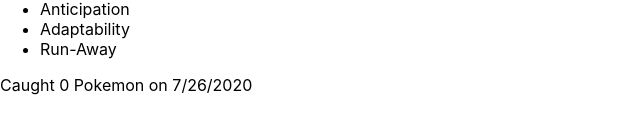
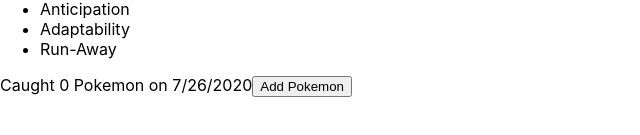
Before and after one commit to dreamycodex/pokedex, a React (Create React App) app: page / in a window 1280 px wide. Shown: the part 439-574 px from the top of the page, without its empty margins (0-640 px from the left). Built offline with nearby package versions, Linux system fonts and the light colour scheme; the HTML template or start-up script is replaced by a standard one.

Commit message:
Completed Ex C and D

```diff
--- a/src/CaughtPokemon.js
+++ b/src/CaughtPokemon.js
@@ -1,8 +1,20 @@
-import React from "react";
+import React, { useState } from "react";
 
 const CaughtPokemon = (props) => {
   console.log(props);
-  return <p>Caught 0 Pokemon on {props.date}</p>;
+  const [totalCaught, setTotalCaught] = useState(0);
+
+  function incrementTotal() {
+    setTotalCaught(totalCaught + 1);
+  }
+  return (
+    <div>
+      <p>
+        Caught {totalCaught} Pokemon on {props.date}
+        <button onClick={incrementTotal}>Add Pokemon</button>
+      </p>
+    </div>
+  );
 };
 
 export default CaughtPokemon;
```
